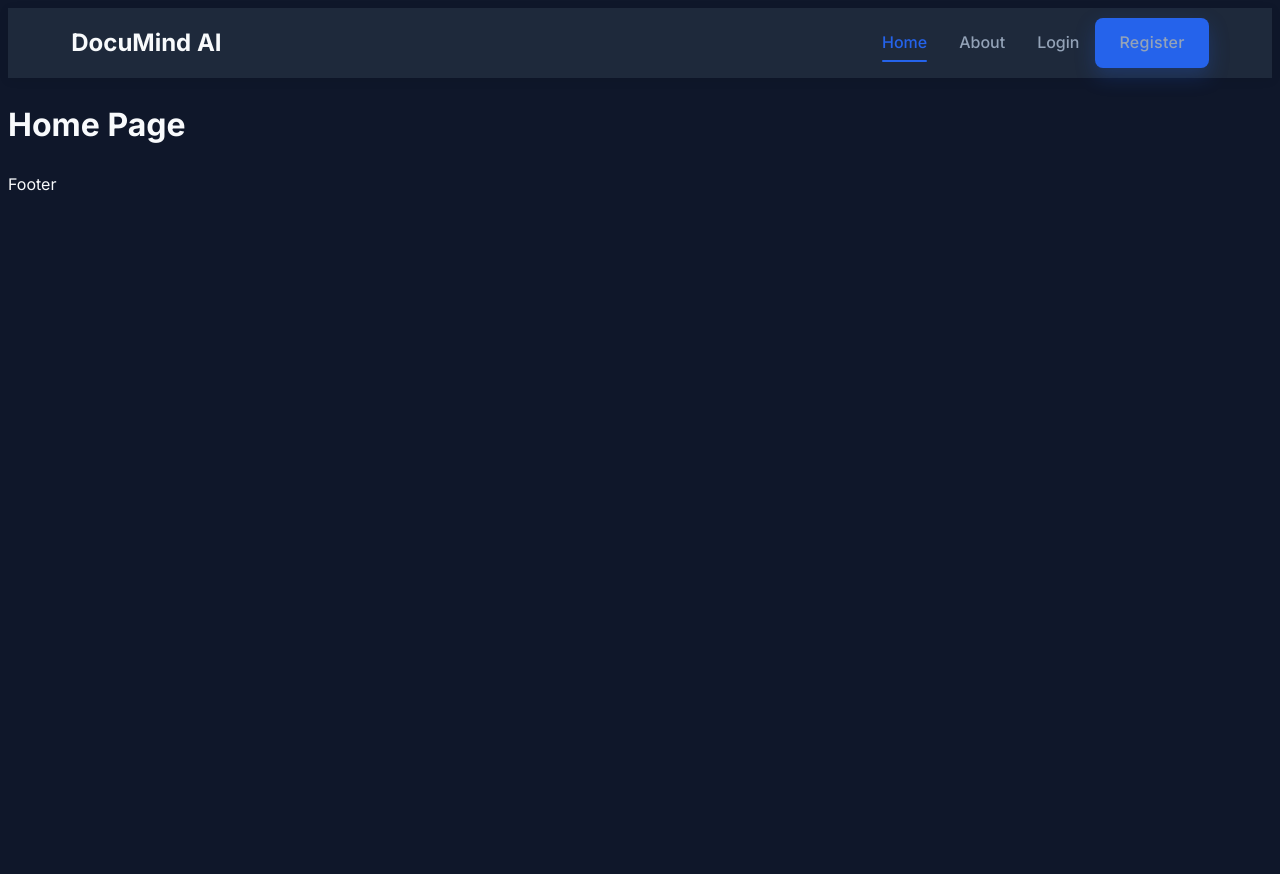
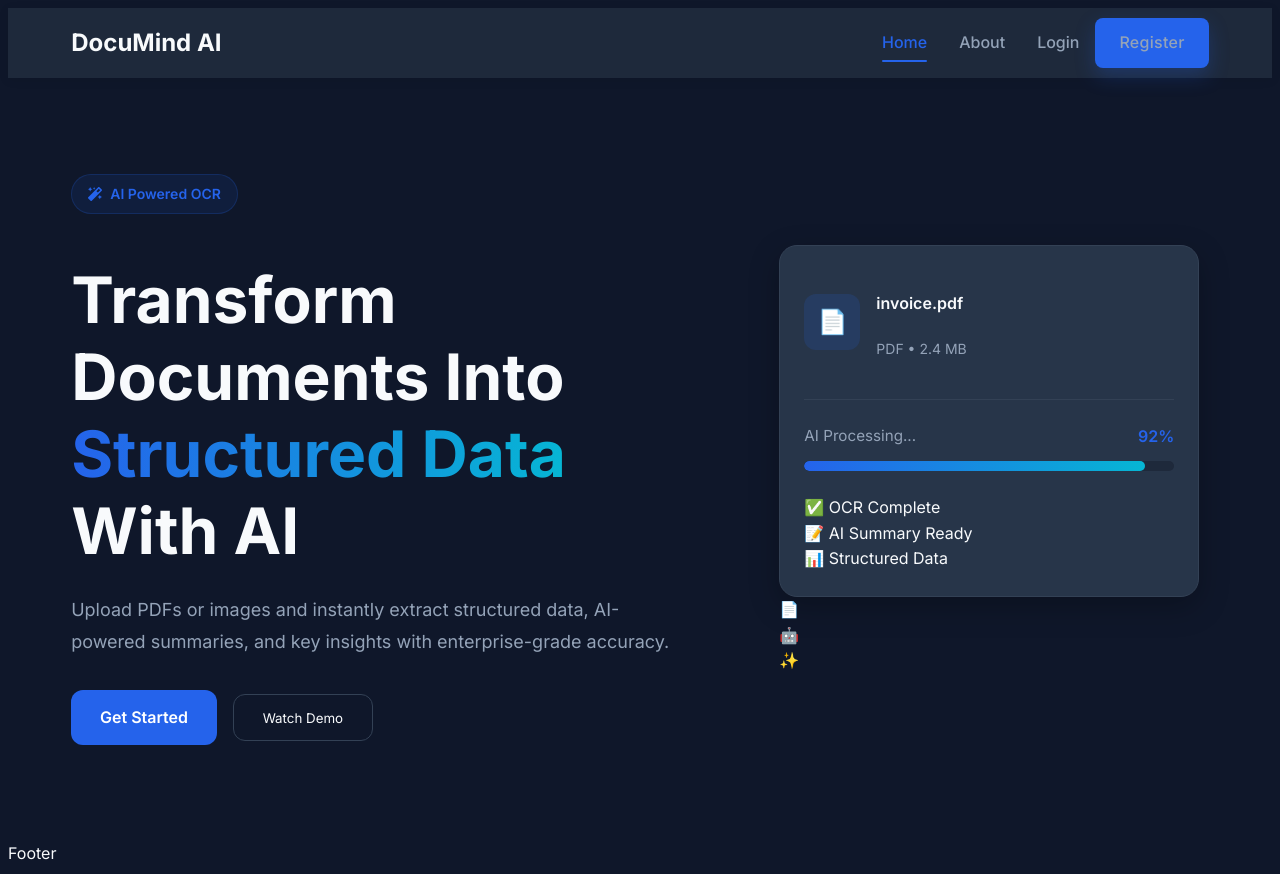
Before and after one commit to SaiSumanthNaidu/DocuMindAI-FullStack, a React app in the folder frontend/: page / in a window 1280 px wide. Before the commit the page ends 816 px from the top, so only its background shows below. Built offline with nearby package versions, Linux system fonts and the light colour scheme; the HTML template or start-up script is replaced by a standard one.

Commit message:
feat: complete hero JSX and begin hero styling

```diff
--- a/frontend/src/components/Hero/Hero.css
+++ b/frontend/src/components/Hero/Hero.css
@@ -0,0 +1,267 @@
+/* =========================
+   HERO
+========================= */
+
+.hero{
+    padding:6rem 0;
+}
+
+/* =========================
+   HERO CONTAINER
+========================= */
+
+.hero-container{
+    display:flex;
+    align-items:center;
+    gap:4rem;
+}
+
+/* =========================
+   HERO CONTENT
+========================= */
+
+.hero-content{
+    flex:1.2;
+}
+
+/* =========================
+   HERO IMAGE
+========================= */
+
+.hero-image{
+    flex:0.8;
+}
+
+/* =========================
+   HERO TITLE
+========================= */
+
+.hero-title{
+    font-size:4rem;
+    font-weight:700;
+    line-height:1.2;
+    margin:1.5rem 0;
+}
+
+/* =========================
+   HERO DESCRIPTION
+========================= */
+
+.hero-description{
+    font-size:1.125rem;
+    color:var(--text-secondary);
+    line-height:1.8;
+    max-width:600px;
+    margin-bottom:2rem;
+}
+
+/* =========================
+   HERO ACTIONS
+========================= */
+
+.hero-actions{
+    display:flex;
+    align-items:center;
+    gap:1rem;
+}
+
+/* =========================
+   PRIMARY BUTTON
+========================= */
+
+.primary-btn{
+    display:inline-flex;
+    align-items:center;
+    justify-content:center;
+    padding:0.9rem 1.8rem;
+    background-color:var(--primary);
+    color:white;
+    font-weight:600;
+    border-radius:var(--radius-md);
+    transition:var(--transition-fast);
+}
+
+.primary-btn:hover{
+    background-color:var(--primary-hover);
+    transform:translateY(-2px);
+}
+
+/* =========================
+   SECONDARY BUTTON
+========================= */
+
+.secondary-btn{
+    padding:0.9rem 1.8rem;
+    background:transparent;
+    color:var(--text-primary);
+    border:1px solid var(--border);
+    border-radius:var(--radius-md);
+    transition:var(--transition-fast);
+}
+
+.secondary-btn:hover{
+    background-color:var(--bg-card);
+}
+
+/* =========================
+   HERO BADGE
+========================= */
+
+.hero-badge{
+    display:inline-flex;
+    align-items:center;
+    gap:0.5rem;
+
+    padding:0.5rem 1rem;
+
+    background:rgba(37,99,235,.1);
+
+    color:var(--primary);
+
+    border:1px solid rgba(37,99,235,.2);
+
+    border-radius:999px;
+
+    font-size:0.875rem;
+
+    font-weight:600;
+
+    margin-bottom:1.5rem;
+}
+
+/* =========================
+   TEXT GRADIENT
+========================= */
+
+.text-gradient{
+    background:linear-gradient(
+        90deg,
+        var(--primary),
+        var(--accent)
+    );
+
+    -webkit-background-clip:text;
+    background-clip:text;
+
+    color:transparent;
+}
+
+/* =========================
+   UPLOAD CARD
+========================= */
+
+.upload-card{
+    width:420px;
+
+    padding:1.5rem;
+
+    background:var(--bg-card);
+
+    border:1px solid var(--border);
+
+    border-radius:var(--radius-lg);
+
+    box-shadow:var(--shadow);
+}
+
+/* =========================
+   FILE PREVIEW
+========================= */
+
+.file-preview{
+    display:flex;
+    align-items:center;
+    gap:1rem;
+
+    padding-bottom:1.5rem;
+
+    border-bottom:1px solid var(--border);
+}
+
+/* =========================
+   FILE ICON
+========================= */
+
+.file-icon{
+    width:56px;
+    height:56px;
+
+    display:flex;
+    justify-content:center;
+    align-items:center;
+
+    background:rgba(37,99,235,.15);
+
+    border-radius:var(--radius-md);
+
+    font-size:1.5rem;
+}
+
+/* =========================
+   FILE INFO
+========================= */
+
+.file-info h4{
+    font-size:1rem;
+    font-weight:600;
+    color:var(--text-primary);
+}
+
+.file-info p{
+    font-size:.875rem;
+    color:var(--text-secondary);
+}
+
+/* =========================
+   PROCESSING STATUS
+========================= */
+
+.processing-status{
+    margin:1.5rem 0;
+}
+
+.processing-header{
+    display:flex;
+    justify-content:space-between;
+    align-items:center;
+
+    margin-bottom:0.75rem;
+}
+
+.processing-header span:first-child{
+    color:var(--text-secondary);
+    font-size:.95rem;
+}
+
+.processing-header span:last-child{
+    color:var(--primary);
+    font-weight:600;
+}
+
+/* =========================
+   PROGRESS BAR
+========================= */
+
+.progress-bar{
+    width:100%;
+    height:10px;
+
+    background:var(--bg-secondary);
+
+    border-radius:999px;
+
+    overflow:hidden;
+}
+
+.progress-fill{
+    width:92%;
+    height:100%;
+
+    background:linear-gradient(
+        90deg,
+        var(--primary),
+        var(--accent)
+    );
+
+    border-radius:inherit;
+}
--- a/frontend/src/components/Hero/Hero.jsx
+++ b/frontend/src/components/Hero/Hero.jsx
@@ -0,0 +1,126 @@
+import "./Hero.css";
+import { FaMagic } from "react-icons/fa";
+import { NavLink } from "react-router-dom";
+
+function Hero() {
+  return (
+    <section className="hero">
+      <div className="container">
+        <div className="hero-container">
+
+          {/* =========================
+              HERO CONTENT
+          ========================= */}
+          <div className="hero-content">
+
+            <span className="hero-badge">
+              <FaMagic />
+              AI Powered OCR
+            </span>
+
+            <h1 className="hero-title">
+              Transform Documents Into{" "}
+              <span className="text-gradient">
+                Structured Data
+              </span>{" "}
+              With AI
+            </h1>
+
+            <p className="hero-description">
+              Upload PDFs or images and instantly extract structured data,
+              AI-powered summaries, and key insights with enterprise-grade
+              accuracy.
+            </p>
+
+            <div className="hero-actions">
+              <NavLink
+                to="/analyze"
+                className="primary-btn"
+              >
+                Get Started
+              </NavLink>
+
+              <button className="secondary-btn">
+                Watch Demo
+              </button>
+            </div>
+
+          </div>
+
+          {/* =========================
+              HERO IMAGE
+          ========================= */}
+          <div className="hero-image">
+
+            {/* Upload Card */}
+            <div className="upload-card">
+
+              {/* File Preview */}
+              <div className="file-preview">
+
+                <div className="file-icon">
+                  📄
+                </div>
+
+                <div className="file-info">
+                  <h4>invoice.pdf</h4>
+                  <p>PDF • 2.4 MB</p>
+                </div>
+
+              </div>
+
+              {/* Processing Status */}
+              <div className="processing-status">
+
+                <div className="processing-header">
+                  <span>AI Processing...</span>
+                  <span>92%</span>
+                </div>
+
+                <div className="progress-bar">
+                  <div className="progress-fill"></div>
+                </div>
+
+              </div>
+
+              {/* Result List */}
+              <div className="result-list">
+
+                <div className="result-item">
+                  ✅ OCR Complete
+                </div>
+
+                <div className="result-item">
+                  📝 AI Summary Ready
+                </div>
+
+                <div className="result-item">
+                  📊 Structured Data
+                </div>
+
+              </div>
+
+            </div>
+
+            {/* Floating Elements */}
+            <div className="floating floating-pdf">
+              📄
+            </div>
+
+            <div className="floating floating-ai">
+              🤖
+            </div>
+
+            <div className="floating floating-sparkle">
+              ✨
+            </div>
+
+          </div>
+
+        </div>
+      </div>
+    </section>
+  );
+}
+
+export default Hero;
--- a/frontend/src/pages/Home/Home.jsx
+++ b/frontend/src/pages/Home/Home.jsx
@@ -1,5 +1,11 @@
+import Hero from "../../components/Hero/Hero";
+
 function Home() {
-  return <h1>Home Page</h1>;
+  return (
+    <>
+      <Hero />
+    </>
+  );
 }
 
 export default Home;
```
Also changed, not shown: frontend/src/components/Navbar/Navbar.css (+2 -5 lines).
